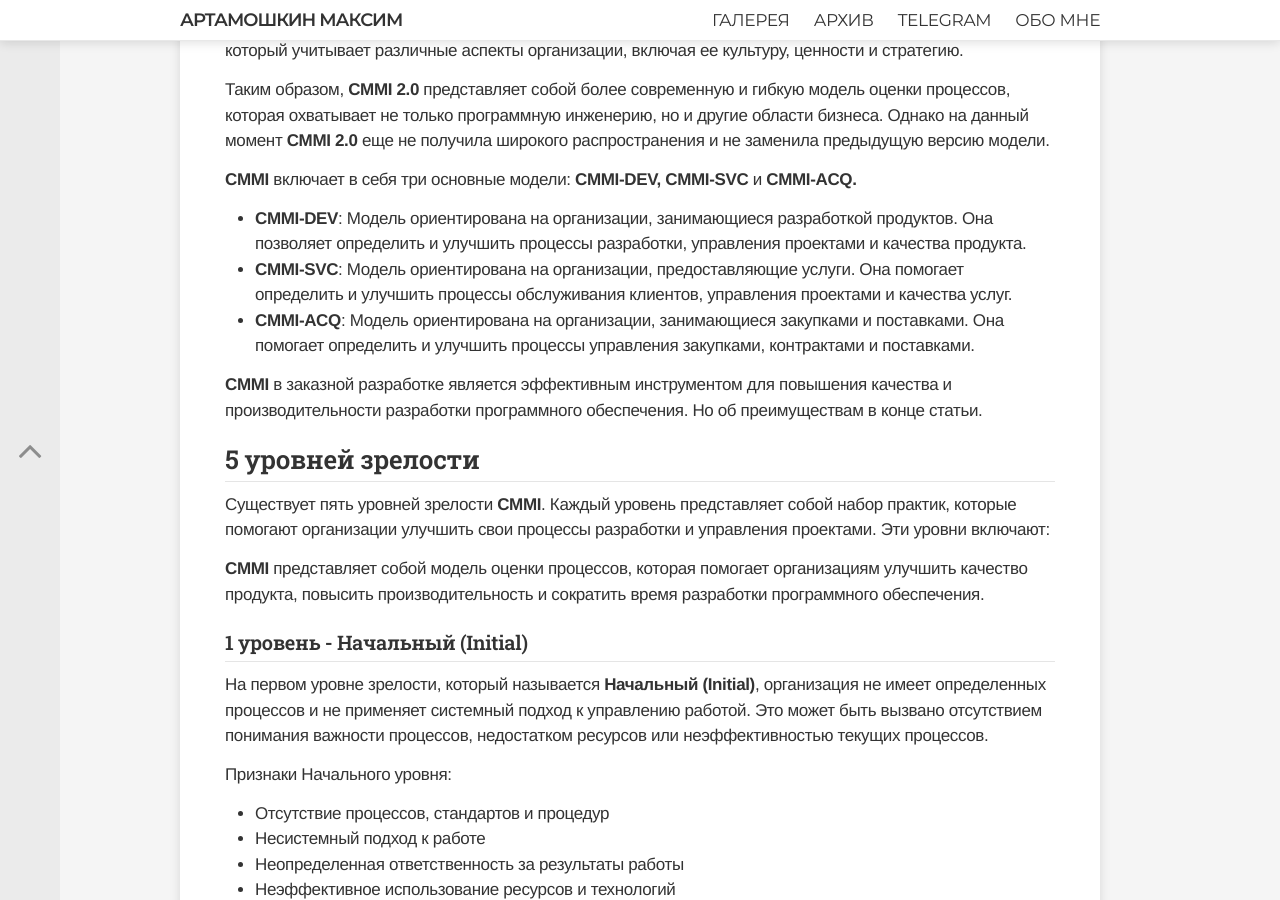
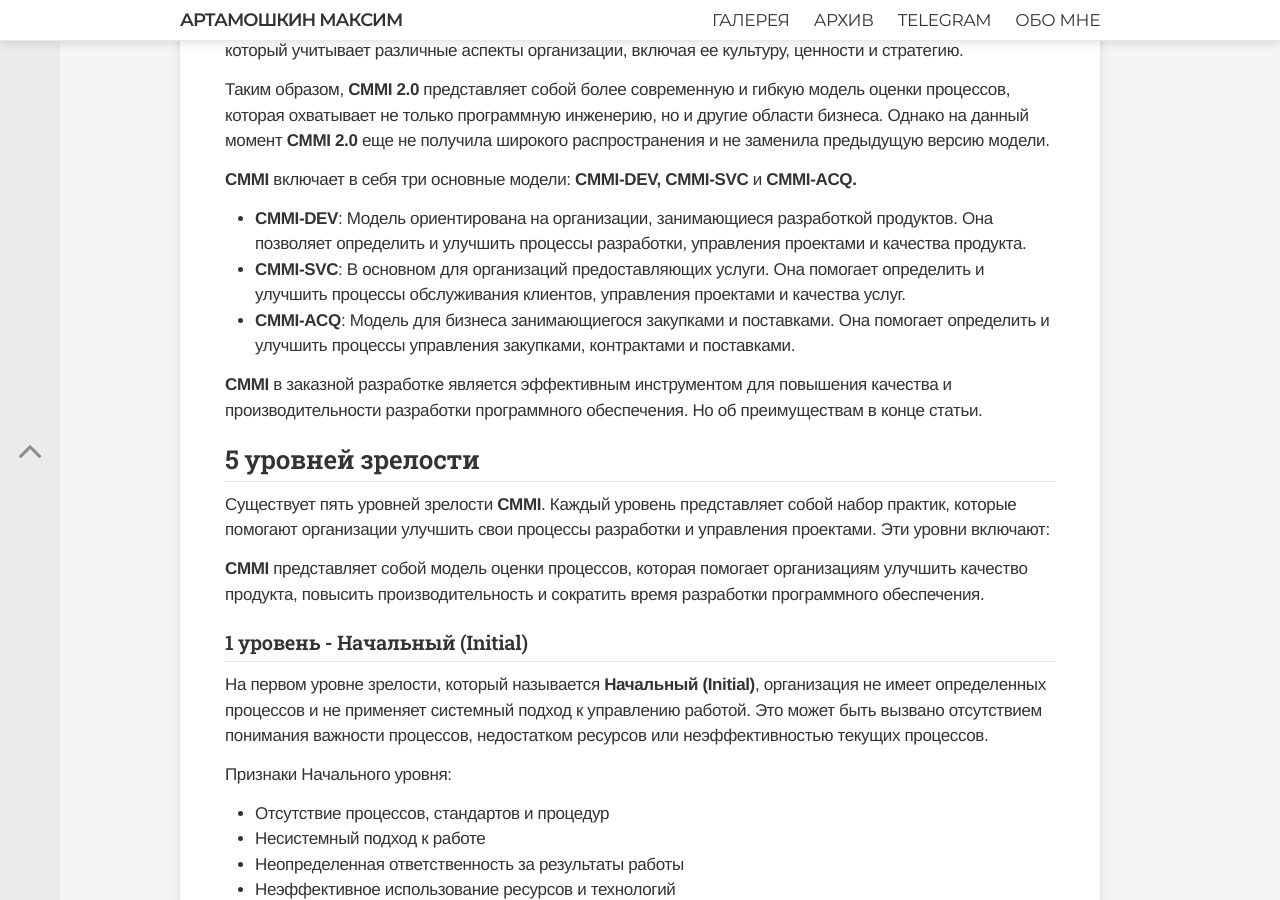
Before and after one commit to martamoshkin/blog.zverit.com, a Jekyll site: the page built from _posts/business/2023-3-19-cmmi-in-development.md, in a window 1280 px wide and 900 px high, scrolled down 1846 px. Built offline with Jekyll 4.4.1, drawn with Linux system fonts in a browser that asks for light colours; comment, search, counter and statistics services are not loaded.

Commit message:
Update 2023-3-19-cmmi-in-development.md

```diff
--- a/_posts/business/2023-3-19-cmmi-in-development.md
+++ b/_posts/business/2023-3-19-cmmi-in-development.md
@@ -35,8 +35,8 @@ description: "CMMI - это комплексный подход к соверш
 **CMMI** включает в себя три основные модели: **CMMI-DEV, CMMI-SVC** и **CMMI-ACQ.**
 
 - **CMMI-DEV**: Модель ориентирована на организации, занимающиеся разработкой продуктов. Она позволяет определить и улучшить процессы разработки, управления проектами и качества продукта.
-- **CMMI-SVC**: Модель ориентирована на организации, предоставляющие услуги. Она помогает определить и улучшить процессы обслуживания клиентов, управления проектами и качества услуг.
-- **CMMI-ACQ**: Модель ориентирована на организации, занимающиеся закупками и поставками. Она помогает определить и улучшить процессы управления закупками, контрактами и поставками.
+- **CMMI-SVC**: В основном для организаций предоставляющих услуги. Она помогает определить и улучшить процессы обслуживания клиентов, управления проектами и качества услуг.
+- **CMMI-ACQ**: Модель для бизнеса занимающиегося закупками и поставками. Она помогает определить и улучшить процессы управления закупками, контрактами и поставками.
 
 **CMMI** в заказной разработке является эффективным инструментом для повышения качества и производительности разработки программного обеспечения. Но об преимуществам в конце статьи.
 
```
